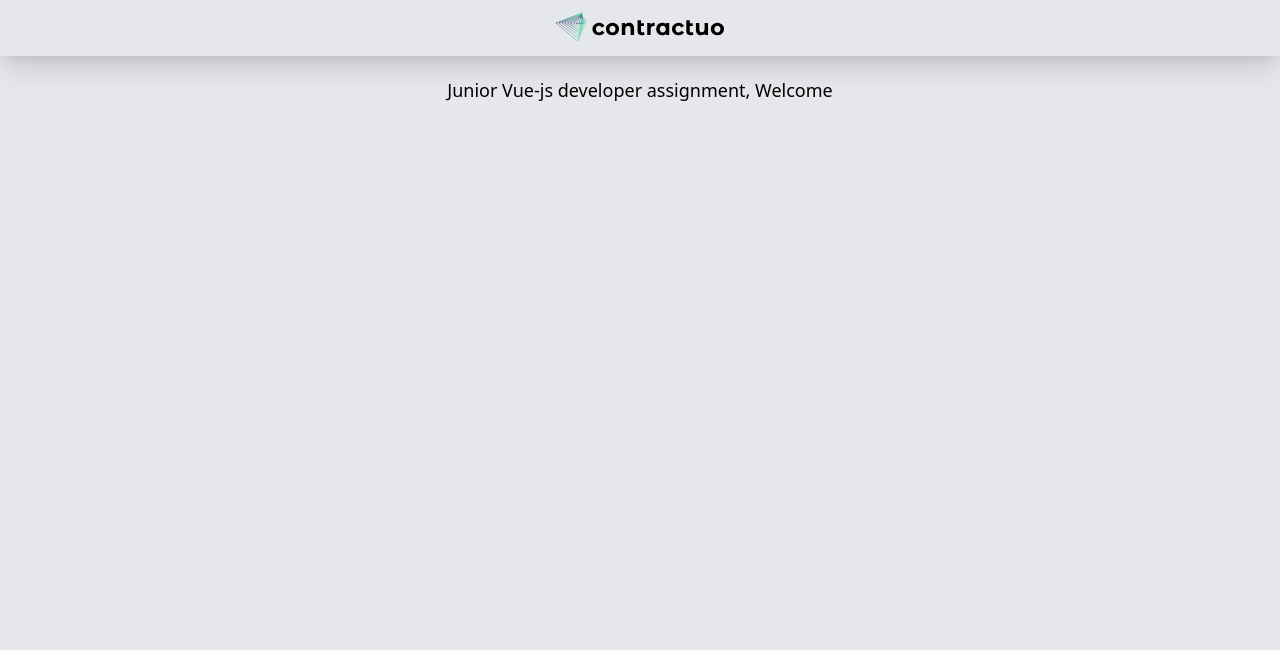
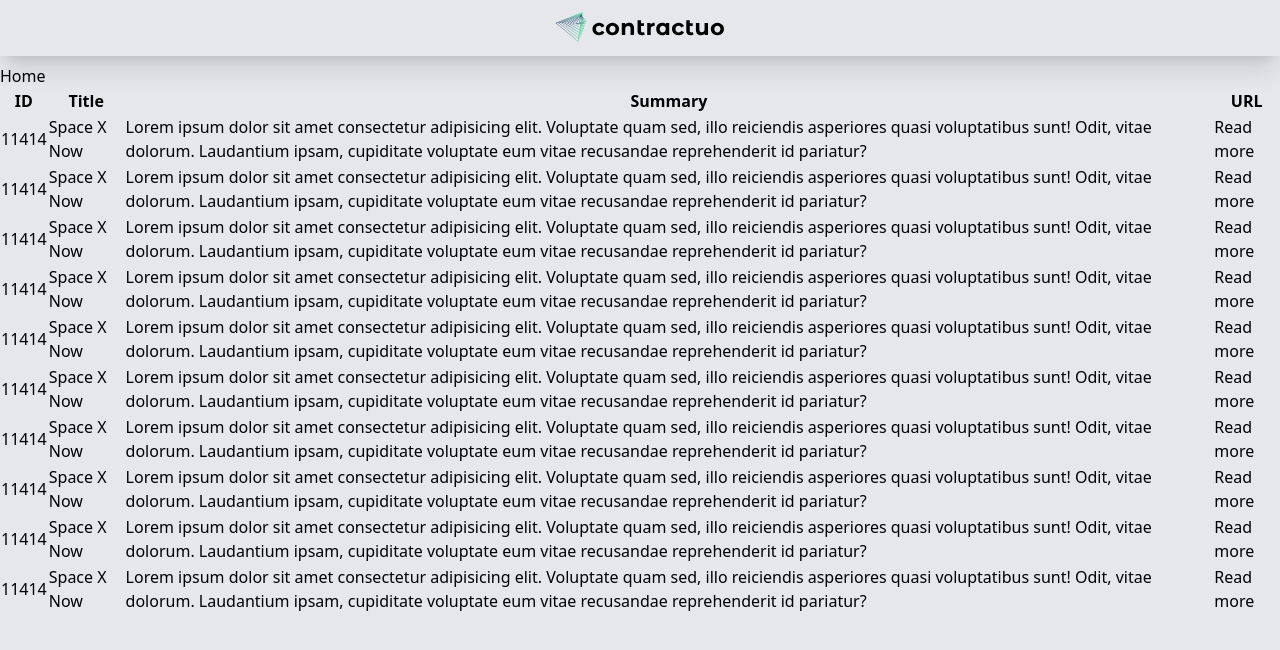
Before and after one commit to ondairos/junior-frontend-assignment-master, a Vue app: page / in a window 1280 px wide. Shown: the top 650 px of the page. Built offline with nearby package versions, Linux system fonts and the light colour scheme.

Commit message:
added inital table with mock data

```diff
--- a/src/pages/Home.vue
+++ b/src/pages/Home.vue
@@ -1,12 +1,104 @@
 <template>
-  <div class="flex items-center justify-center pt-3">
-      <p class="text-lg">
-          Junior Vue-js developer assignment, Welcome
-      </p>
+  <div>
+    <h1>Home</h1>
+    <table class="auto">
+      <thead>
+        <tr class="">
+          <th>ID</th>
+          <th>Title</th>
+          <th>Summary</th>
+          <th>URL</th>
+        </tr>
+      </thead>
+      <tbody class="">
+        <tr class="" v-for="article in articles" :key="article.id">
+          <td>{{ article.id }}</td>
+          <td>{{ article.title }}</td>
+          <td>{{ article.summary }}</td>
+          <td><a :href="article.readmore">Read more</a></td>
+        </tr>
+      </tbody>
+    </table>
   </div>
 </template>
 
 <script>
 export default {
-}
+  data() {
+    return {
+      articles: [
+        {
+          id: 11414,
+          title: "Space X Now",
+          summary:
+            "Lorem ipsum dolor sit amet consectetur adipisicing elit. Voluptate quam sed, illo reiciendis asperiores quasi voluptatibus sunt! Odit, vitae dolorum. Laudantium ipsam, cupiditate voluptate eum vitae recusandae reprehenderit id pariatur?",
+          readmore: "https://example.com/article1",
+        },
+        {
+          id: 11414,
+          title: "Space X Now",
+          summary:
+            "Lorem ipsum dolor sit amet consectetur adipisicing elit. Voluptate quam sed, illo reiciendis asperiores quasi voluptatibus sunt! Odit, vitae dolorum. Laudantium ipsam, cupiditate voluptate eum vitae recusandae reprehenderit id pariatur?",
+          readmore: "https://example.com/article1",
+        },
+        {
+          id: 11414,
+          title: "Space X Now",
+          summary:
+            "Lorem ipsum dolor sit amet consectetur adipisicing elit. Voluptate quam sed, illo reiciendis asperiores quasi voluptatibus sunt! Odit, vitae dolorum. Laudantium ipsam, cupiditate voluptate eum vitae recusandae reprehenderit id pariatur?",
+          readmore: "https://example.com/article1",
+        },
+        {
+          id: 11414,
+          title: "Space X Now",
+          summary:
+            "Lorem ipsum dolor sit amet consectetur adipisicing elit. Voluptate quam sed, illo reiciendis asperiores quasi voluptatibus sunt! Odit, vitae dolorum. Laudantium ipsam, cupiditate voluptate eum vitae recusandae reprehenderit id pariatur?",
+          readmore: "https://example.com/article1",
+        },
+        {
+          id: 11414,
+          title: "Space X Now",
+          summary:
+            "Lorem ipsum dolor sit amet consectetur adipisicing elit. Voluptate quam sed, illo reiciendis asperiores quasi voluptatibus sunt! Odit, vitae dolorum. Laudantium ipsam, cupiditate voluptate eum vitae recusandae reprehenderit id pariatur?",
+          readmore: "https://example.com/article1",
+        },
+        {
+          id: 11414,
+          title: "Space X Now",
+          summary:
+            "Lorem ipsum dolor sit amet consectetur adipisicing elit. Voluptate quam sed, illo reiciendis asperiores quasi voluptatibus sunt! Odit, vitae dolorum. Laudantium ipsam, cupiditate voluptate eum vitae recusandae reprehenderit id pariatur?",
+          readmore: "https://example.com/article1",
+        },
+        {
+          id: 11414,
+          title: "Space X Now",
+          summary:
+            "Lorem ipsum dolor sit amet consectetur adipisicing elit. Voluptate quam sed, illo reiciendis asperiores quasi voluptatibus sunt! Odit, vitae dolorum. Laudantium ipsam, cupiditate voluptate eum vitae recusandae reprehenderit id pariatur?",
+          readmore: "https://example.com/article1",
+        },
+        {
+          id: 11414,
+          title: "Space X Now",
+          summary:
+            "Lorem ipsum dolor sit amet consectetur adipisicing elit. Voluptate quam sed, illo reiciendis asperiores quasi voluptatibus sunt! Odit, vitae dolorum. Laudantium ipsam, cupiditate voluptate eum vitae recusandae reprehenderit id pariatur?",
+          readmore: "https://example.com/article1",
+        },
+        {
+          id: 11414,
+          title: "Space X Now",
+          summary:
+            "Lorem ipsum dolor sit amet consectetur adipisicing elit. Voluptate quam sed, illo reiciendis asperiores quasi voluptatibus sunt! Odit, vitae dolorum. Laudantium ipsam, cupiditate voluptate eum vitae recusandae reprehenderit id pariatur?",
+          readmore: "https://example.com/article1",
+        },
+        {
+          id: 11414,
+          title: "Space X Now",
+          summary:
+            "Lorem ipsum dolor sit amet consectetur adipisicing elit. Voluptate quam sed, illo reiciendis asperiores quasi voluptatibus sunt! Odit, vitae dolorum. Laudantium ipsam, cupiditate voluptate eum vitae recusandae reprehenderit id pariatur?",
+          readmore: "https://example.com/article1",
+        },
+      ],
+    };
+  },
+};
 </script>
```
